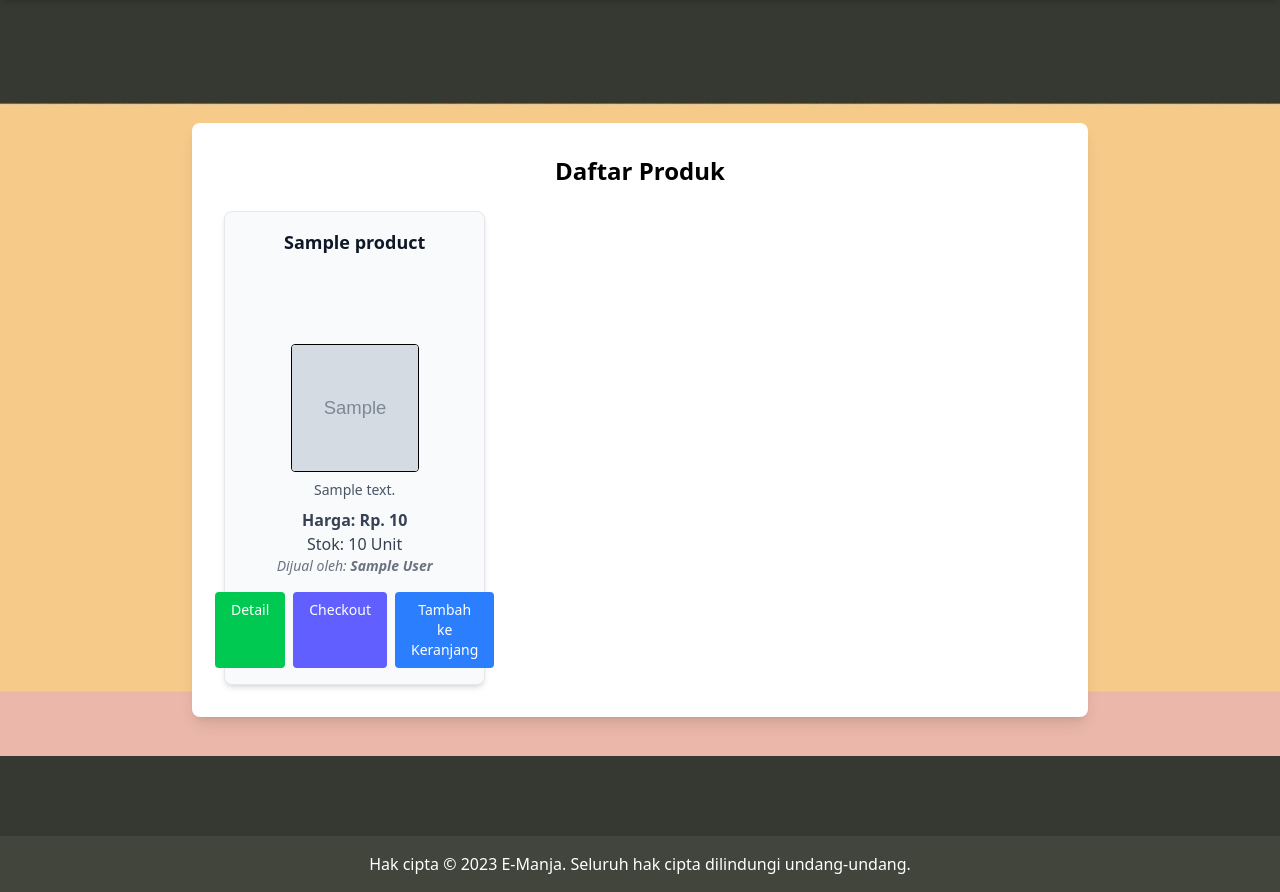
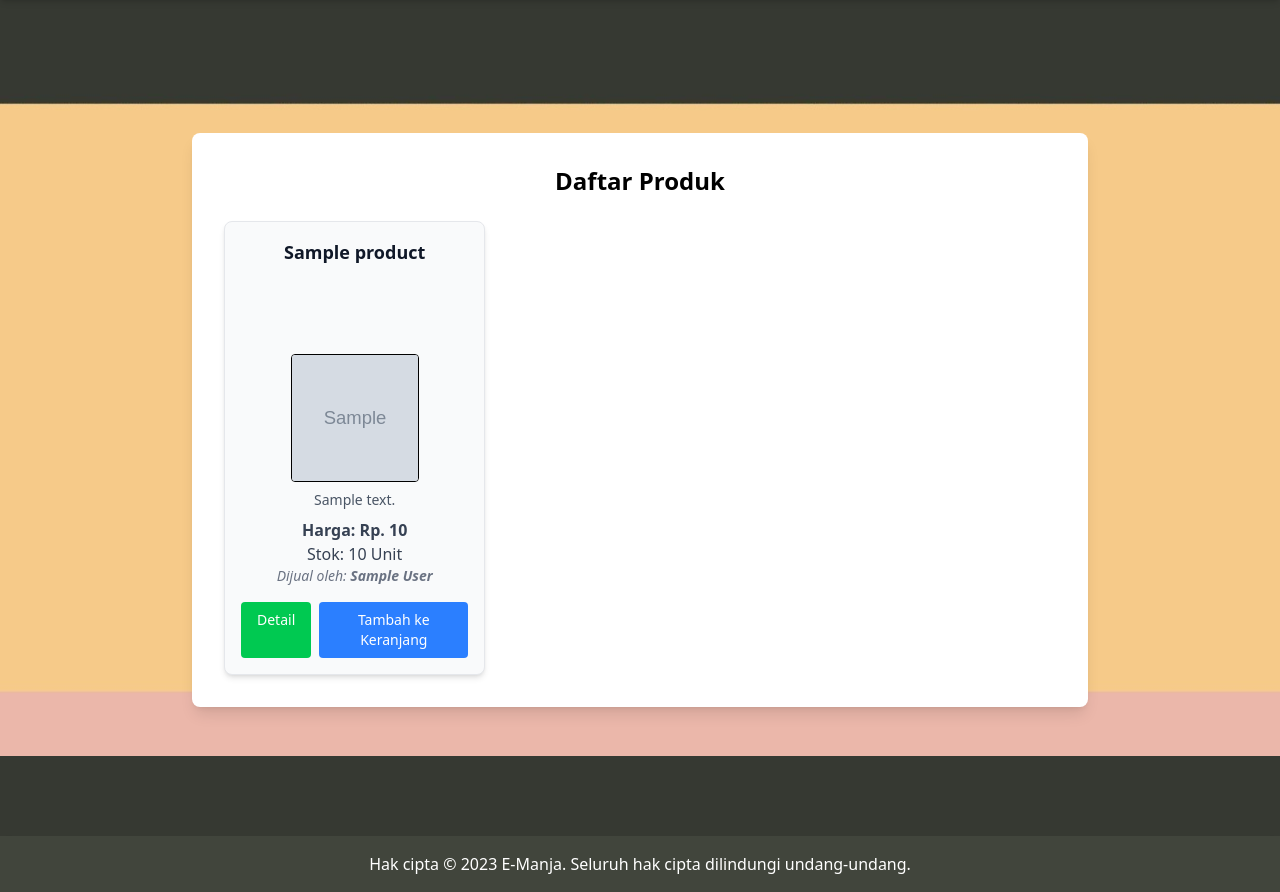
Before and after one commit to DTPL2025/tugas-proyek, a Flask app: page /produk/list in a window 1280 px wide. Shown: the part 44-936 px from the top of the page. Run offline with Flask 3, Linux system fonts and the light colour scheme; tables that the repository leaves empty hold one stand-in row (values such as "Sample post"); grey boxes marked "Sample" are stand-in pictures.

Commit message:
remove obsolete checkout button

```diff
--- a/app/templates/katalog_product.jinja
+++ b/app/templates/katalog_product.jinja
@@ -28,10 +28,6 @@
                         <a href="{{ url_for('detail_product', product_id=product.id) }}" class="bg-green-500 text-white px-4 py-2 rounded hover:bg-green-600 text-sm w-full sm:w-auto text-center">
                             Detail
                         </a>
-                        <a href="{{ url_for('checkout', product_id=product.id, amount=1) }}" class="bg-indigo-500 text-white px-4 py-2 rounded hover:bg-indigo-600 text-sm w-full sm:w-auto text-center">
-                            Checkout
-                        </a>
-                        {# <form action="{{ url_for('add_to_cart', product_id=product.id) }}" method="POST" class="w-full sm:w-auto"> #}
                        <form action="{{ url_for('add_to_cart', product_id=product.id) }}" method="POST" class="w-full sm:w-auto">
     <button type="submit"
             class="bg-blue-500 text-white px-4 py-2 rounded hover:bg-blue-600 text-sm w-full sm:w-auto">
```
